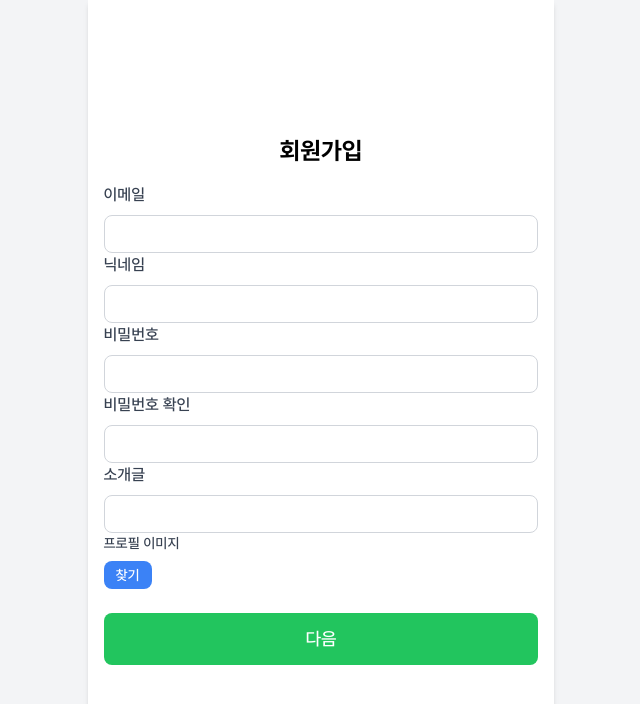
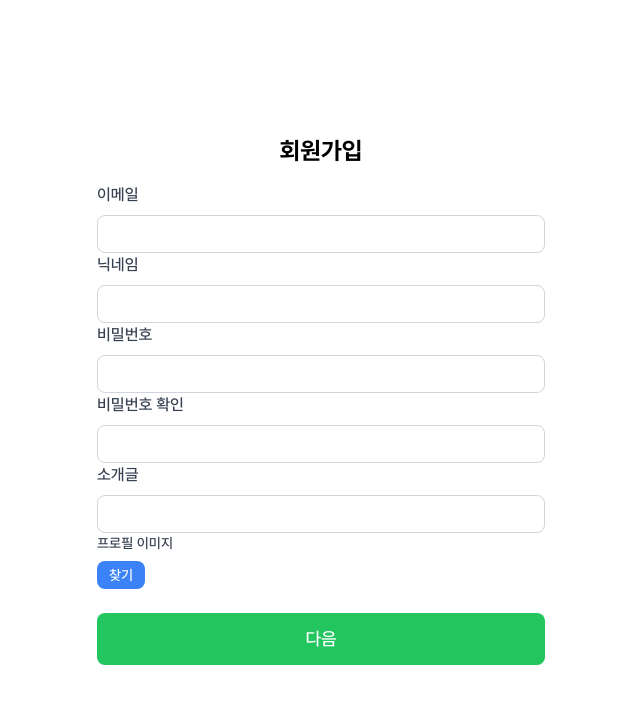
Before and after one commit to SSAFY-BOOKKOO/backend, a React (Vite) app in the folder frontend/: page /register in a window 1280 px wide. Shown: the top 704 px of the page, without its empty margins (319-959 px from the left). Built offline with nearby package versions, Linux system fonts and the light colour scheme.

Commit message:
design: wrapcontainer 수정

```diff
--- a/frontend/src/components/Layout/WrapContainer.jsx
+++ b/frontend/src/components/Layout/WrapContainer.jsx
@@ -1,8 +1,6 @@
-const WrapContainer = ({ children }) => {
+const WrapContainer = ({ children, className }) => {
   return (
-    <div className='max-w-[50rem] mx-auto px-4 box-border w-full'>
-      {children}
-    </div>
+    <div className={`w-full px-4 box-border ${className}`}>{children}</div>
   );
 };
 
--- a/frontend/src/components/Register/Register.jsx
+++ b/frontend/src/components/Register/Register.jsx
@@ -4,6 +4,7 @@ import { useNavigate } from 'react-router-dom';
 import Input from '../@common/Input';
 import Button from '../@common/Button';
 import Main from '../Layout/Main';
+import WrapContainer from '../Layout/WrapContainer';
 
 const Register = () => {
   const [step, setStep] = useState(1);
@@ -79,7 +80,7 @@ const Register = () => {
   };
 
   return (
-    <Main>
+    <WrapContainer>
       <div className='flex flex-col justify-center items-center min-h-screen px-4 w-full'>
         <div className='w-full max-w-md'>
           <h2 className='text-2xl font-bold mb-4 text-center px-44'>
@@ -327,7 +328,7 @@ const Register = () => {
           </form>
         </div>
       </div>
-    </Main>
+    </WrapContainer>
   );
 };
 
--- a/frontend/src/pages/Intro.jsx
+++ b/frontend/src/pages/Intro.jsx
@@ -1,9 +1,11 @@
 import React from 'react';
 import { Link } from 'react-router-dom';
 import DecoIcon from '@assets/icons/intro_deco.png';
+import WrapContainer from '../components/Layout/WrapContainer';
 
 const Intro = () => {
   return (
+    <WrapContainer>
       <div className='h-screen flex flex-col items-center justify-center p-4 bg-white overflow-hidden'>
         <div className='text-left relative'>
           <h1 className='text-3xl font-bold mb-2 relative z-10'>
@@ -29,6 +31,7 @@ const Intro = () => {
           </div>
         </div>
       </div>
+    </WrapContainer>
   );
 };
 
--- a/frontend/src/pages/Login.jsx
+++ b/frontend/src/pages/Login.jsx
@@ -53,7 +53,7 @@ const Login = () => {
     <div className='h-screen flex items-center justify-center'>
       <WrapContainer className='flex justify-center items-center'>
         <div className='flex justify-center  items-center '>
-          <div className='w-11/12'>
+          <div>
             <h2 className='text-center text-3xl font-bold mb-8'>북꾸북꾸</h2>
             <form>
               <Input
--- a/frontend/src/pages/Register.jsx
+++ b/frontend/src/pages/Register.jsx
@@ -1,12 +1,13 @@
 // src/pages/RegisterPage.jsx
 import React from 'react';
 import Register from '../components/Register/Register.jsx';
+import WrapContainer from '../components/Layout/WrapContainer.jsx';
 
 const RegisterPage = () => {
   return (
-    <div className='bg-gray-100 min-h-screen flex items-center justify-center'>
+    <WrapContainer>
       <Register />
-    </div>
+    </WrapContainer>
   );
 };
 
```
Lines whose indentation alone changed are shown as unchanged.
